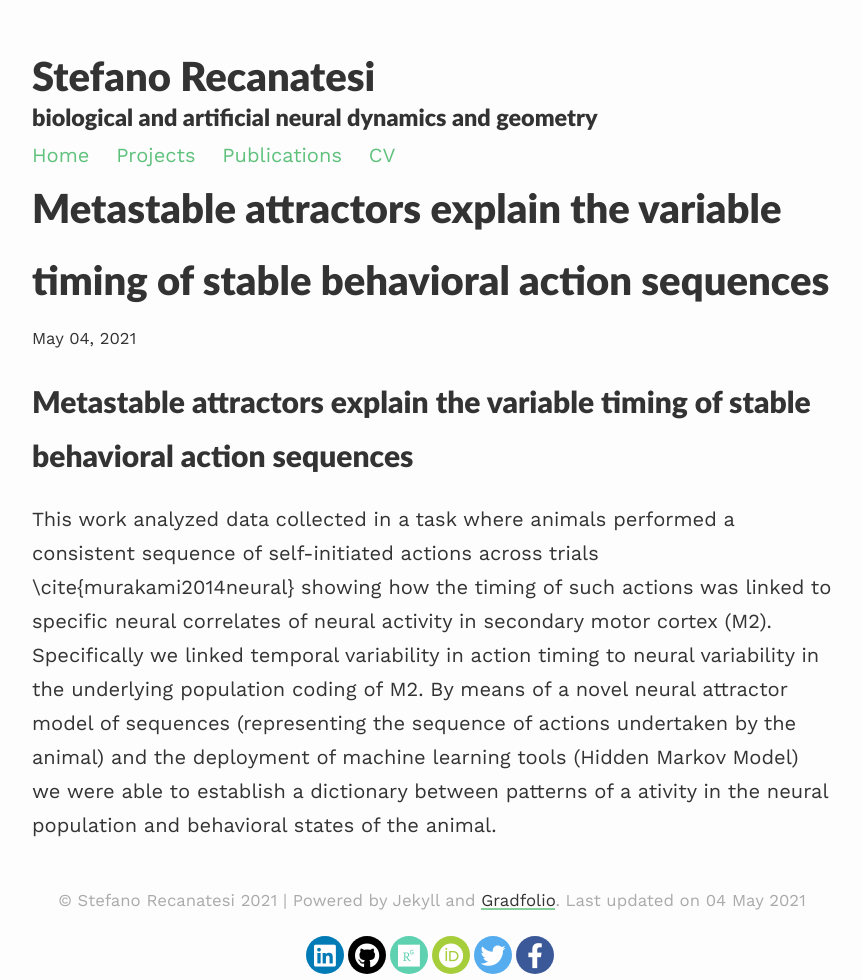
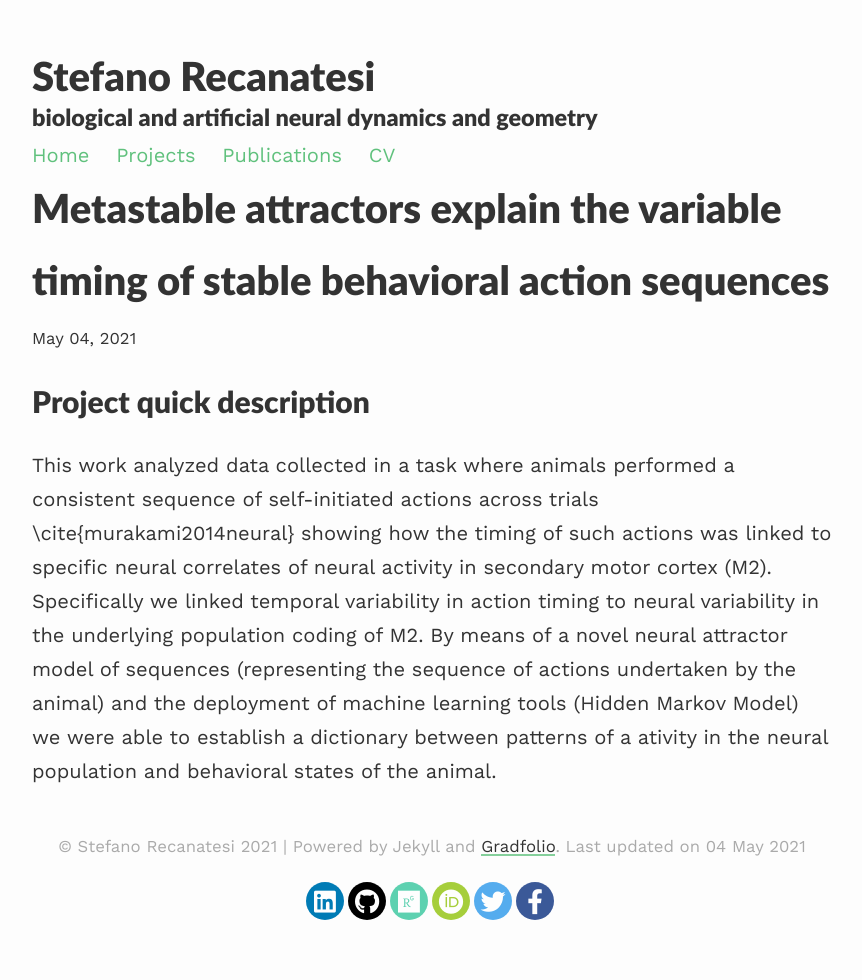
Before and after one commit to srecanatesi/srecanatesi.gihub.io, a Jekyll site: the page built from _projects/2_project.md, in a window 1280 px wide. Shown: the whole page, without its empty margins (208-1070 px from the left). Built offline with Jekyll 4.4.1, drawn with Linux system fonts in a browser that asks for light colours; nearby versions of some CDN libraries.

Commit message:
Update 2_project.md

```diff
--- a/_projects/2_project.md
+++ b/_projects/2_project.md
@@ -1,10 +1,10 @@
 ---
 layout: post
 title: Metastable attractors explain the variable timing of stable behavioral action sequences
-description: short project description
+description: Neural data analysis of M2 recordings
 ---
 
-Metastable attractors explain the variable timing of stable behavioral action sequences
+Project quick description
 ============
 
 This work analyzed data collected in a task where animals performed a consistent sequence of self-initiated actions across trials \cite{murakami2014neural} showing how the timing of such actions was linked to specific neural correlates of neural activity in secondary motor cortex (M2). Specifically we linked temporal variability in action timing to neural variability in the underlying population coding of M2. By means of a novel neural attractor model of sequences (representing the sequence of actions undertaken by the animal) and the deployment of machine learning tools (Hidden Markov Model) we were able to establish a dictionary between patterns of a ativity in the neural population and behavioral states of the animal.
```
